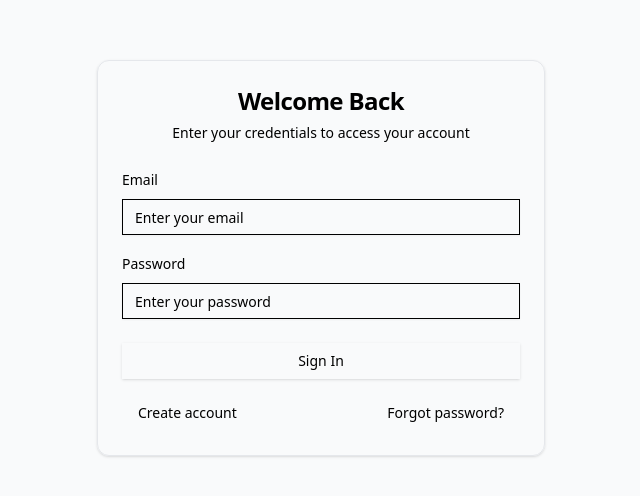
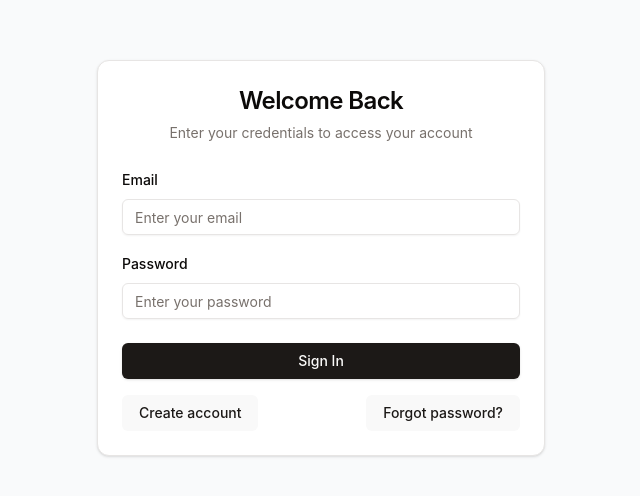
Before and after one commit to sandratraniaina/ghost-exchange, a React (Vite) app in the folder client/: page /login in a window 1280 px wide. Shown: the part 142-638 px from the top of the page, without its empty margins (319-959 px from the left). Built offline with nearby package versions, Linux system fonts and the light colour scheme.

Commit message:
fix: Add default css

```diff
--- a/client/src/index.css
+++ b/client/src/index.css
@@ -1,3 +1,137 @@
 @tailwind base;
 @tailwind components;
 @tailwind utilities;
+
+:root {
+  font-family: Inter, system-ui, Avenir, Helvetica, Arial, sans-serif;
+  line-height: 1.5;
+  font-weight: 400;
+
+  color-scheme: light dark;
+  color: rgba(255, 255, 255, 0.87);
+  background-color: #242424;
+
+  font-synthesis: none;
+  text-rendering: optimizeLegibility;
+  -webkit-font-smoothing: antialiased;
+  -moz-osx-font-smoothing: grayscale;
+}
+
+a {
+  font-weight: 500;
+  color: #646cff;
+  text-decoration: inherit;
+}
+a:hover {
+  color: #535bf2;
+}
+
+body {
+  margin: 0;
+  display: flex;
+  place-items: center;
+  min-width: 320px;
+  min-height: 100vh;
+}
+
+h1 {
+  font-size: 3.2em;
+  line-height: 1.1;
+}
+
+button {
+  border-radius: 8px;
+  border: 1px solid transparent;
+  padding: 0.6em 1.2em;
+  font-size: 1em;
+  font-weight: 500;
+  font-family: inherit;
+  background-color: #1a1a1a;
+  cursor: pointer;
+  transition: border-color 0.25s;
+}
+button:hover {
+  border-color: #646cff;
+}
+button:focus,
+button:focus-visible {
+  outline: 4px auto -webkit-focus-ring-color;
+}
+
+@media (prefers-color-scheme: light) {
+  :root {
+    color: #213547;
+    background-color: #ffffff;
+  }
+  a:hover {
+    color: #747bff;
+  }
+  button {
+    background-color: #f9f9f9;
+  }
+}
+
+@layer base {
+  :root {
+    --background: 0 0% 100%;
+    --foreground: 20 14.3% 4.1%;
+    --card: 0 0% 100%;
+    --card-foreground: 20 14.3% 4.1%;
+    --popover: 0 0% 100%;
+    --popover-foreground: 20 14.3% 4.1%;
+    --primary: 24 9.8% 10%;
+    --primary-foreground: 60 9.1% 97.8%;
+    --secondary: 60 4.8% 95.9%;
+    --secondary-foreground: 24 9.8% 10%;
+    --muted: 60 4.8% 95.9%;
+    --muted-foreground: 25 5.3% 44.7%;
+    --accent: 60 4.8% 95.9%;
+    --accent-foreground: 24 9.8% 10%;
+    --destructive: 0 84.2% 60.2%;
+    --destructive-foreground: 60 9.1% 97.8%;
+    --border: 20 5.9% 90%;
+    --input: 20 5.9% 90%;
+    --ring: 20 14.3% 4.1%;
+    --chart-1: 12 76% 61%;
+    --chart-2: 173 58% 39%;
+    --chart-3: 197 37% 24%;
+    --chart-4: 43 74% 66%;
+    --chart-5: 27 87% 67%;
+    --radius: 0.5rem;
+  }
+  .dark {
+    --background: 20 14.3% 4.1%;
+    --foreground: 60 9.1% 97.8%;
+    --card: 20 14.3% 4.1%;
+    --card-foreground: 60 9.1% 97.8%;
+    --popover: 20 14.3% 4.1%;
+    --popover-foreground: 60 9.1% 97.8%;
+    --primary: 60 9.1% 97.8%;
+    --primary-foreground: 24 9.8% 10%;
+    --secondary: 12 6.5% 15.1%;
+    --secondary-foreground: 60 9.1% 97.8%;
+    --muted: 12 6.5% 15.1%;
+    --muted-foreground: 24 5.4% 63.9%;
+    --accent: 12 6.5% 15.1%;
+    --accent-foreground: 60 9.1% 97.8%;
+    --destructive: 0 62.8% 30.6%;
+    --destructive-foreground: 60 9.1% 97.8%;
+    --border: 12 6.5% 15.1%;
+    --input: 12 6.5% 15.1%;
+    --ring: 24 5.7% 82.9%;
+    --chart-1: 220 70% 50%;
+    --chart-2: 160 60% 45%;
+    --chart-3: 30 80% 55%;
+    --chart-4: 280 65% 60%;
+    --chart-5: 340 75% 55%;
+  }
+}
+
+@layer base {
+  * {
+    @apply border-border;
+  }
+  body {
+    @apply bg-background text-foreground;
+  }
+}
```
